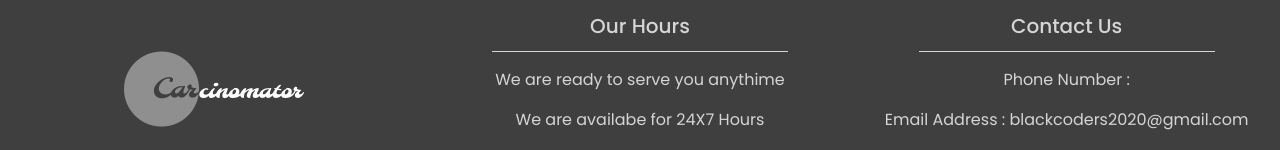
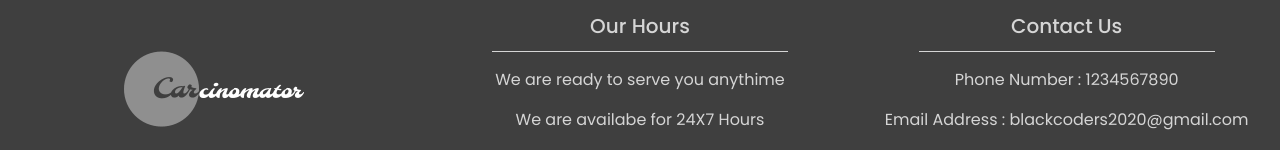
Before and after one commit to Tirtha2208/THE_SKIN_CANCER_DETECTOR, a plain HTML site: page helpline.html in a window 1280 px wide. Shown: the part 1957-2107 px from the top of the page. Drawn offline with nearby package versions, Linux system fonts and the light colour scheme; a web font is replaced by a local one.

Commit message:
Update helpline.html

```diff
--- a/helpline.html
+++ b/helpline.html
@@ -175,7 +175,7 @@
 				<hr class="light">
 				<h5>Contact Us</h5>
 				<hr class="light">
-				<p>Phone Number : </p>
+				<p>Phone Number : 1234567890</p>
 				<p>Email Address : blackcoders2020@gmail.com</p>
 				<p>Address : The Narula Institute of Technology, Nilganj Road, Agarpara, North 24 Parganas, Kolkata-700109, WB, India</p>
 			</div>
```
